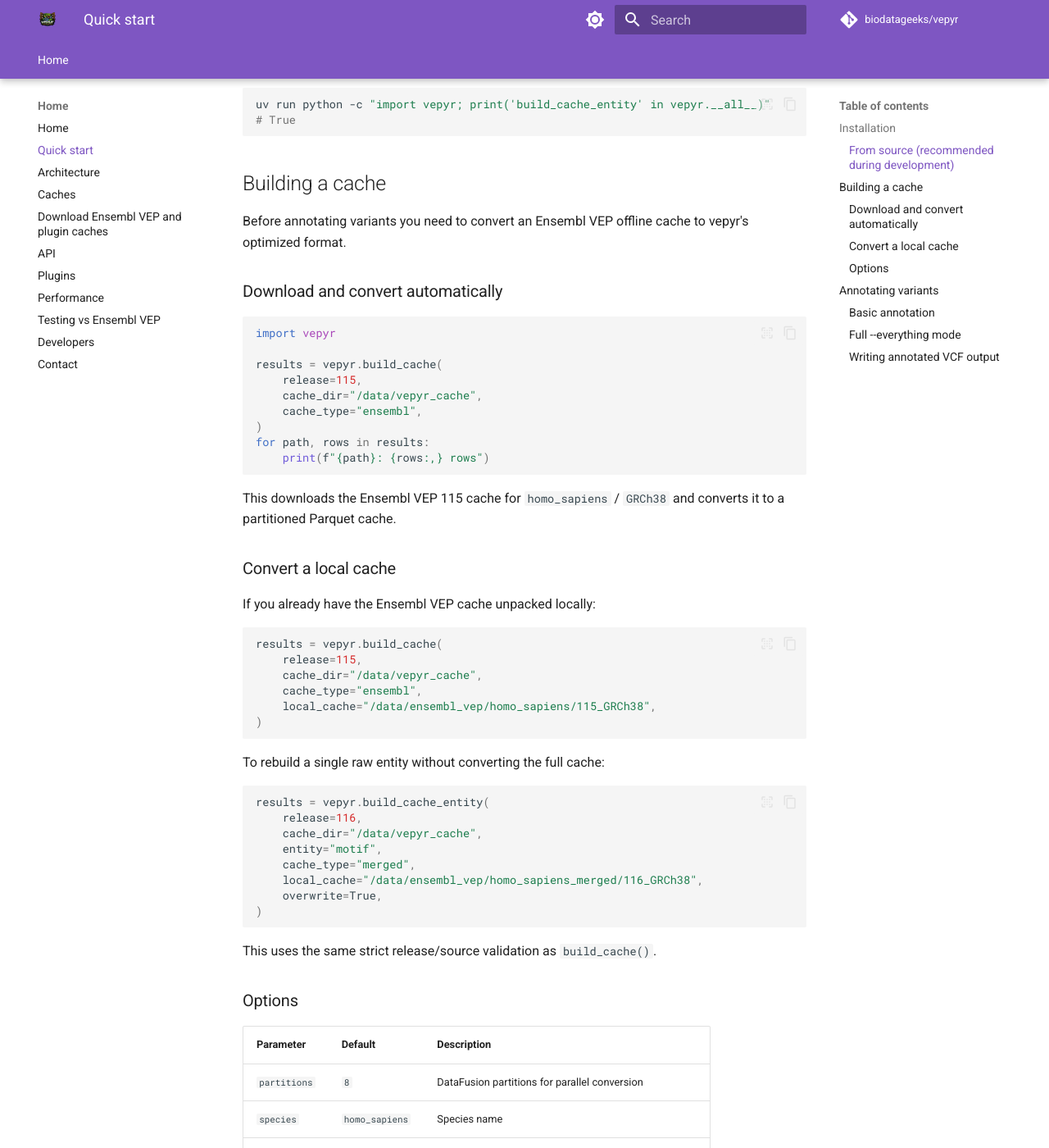
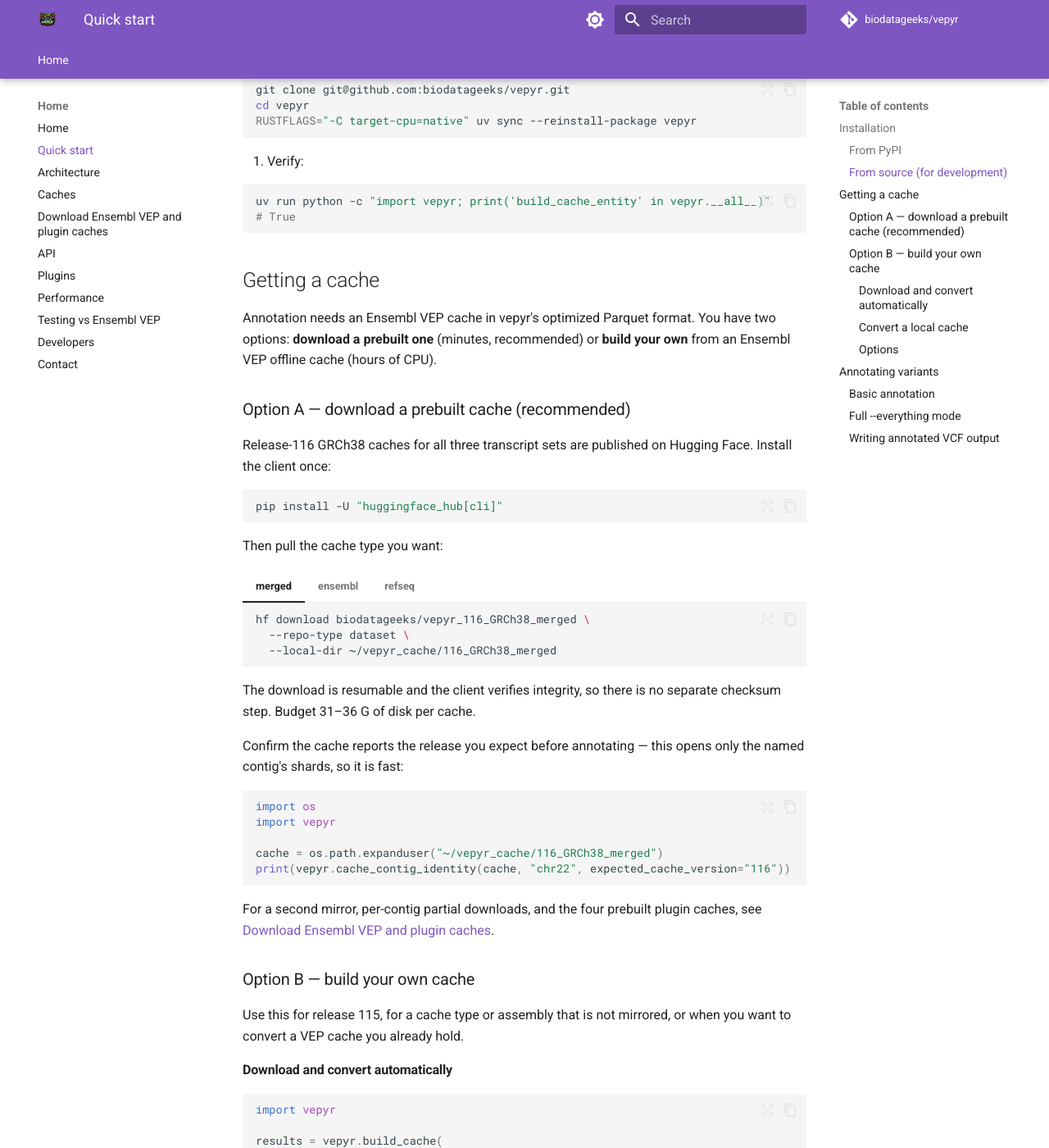
Before and after one commit to biodatageeks/vepyr, an MkDocs documentation site: the page built from docs/quickstart.md, in a window 1280 px wide and 1400 px high, scrolled down 553 px. Shown: the whole window at 82% size. Built offline with MkDocs 1.6.1 and Material for MkDocs 9.7.7, drawn with Linux system fonts in a browser that asks for light colours; comment, search, counter and statistics services are not loaded; some of the changed text lies outside the part shown.

Commit message:
docs(quickstart): lead with downloading a prebuilt cache
Building a cache costs hours of CPU and a large Ensembl download, so it
is the wrong first instruction now that release-116 caches are published.
Restructure 'Building a cache' into 'Getting a cache' with option A
(download) before option B (build), and add the PyPI install.

Co-Authored-By: Claude Opus 5 (1M context) <noreply@anthropic.com>
Claude-Session: https://claude.ai/code/session_01YQRCz4JMbAJFcSoAW6YS7e

````diff
--- a/docs/quickstart.md
+++ b/docs/quickstart.md
@@ -2,7 +2,13 @@
 
 ## Installation
 
-### From source (recommended during development)
+### From PyPI
+
+```bash
+pip install vepyr
+```
+
+### From source (for development)
 
 vepyr requires a Rust toolchain and Python 3.10+.
 
@@ -28,11 +34,71 @@ uv run python -c "import vepyr; print('build_cache_entity' in vepyr.__all__)"
 # True
 ```
 
-## Building a cache
+## Getting a cache
 
-Before annotating variants you need to convert an Ensembl VEP offline cache to vepyr's optimized format.
+Annotation needs an Ensembl VEP cache in vepyr's optimized Parquet format. You
+have two options: **download a prebuilt one** (minutes, recommended) or **build
+your own** from an Ensembl VEP offline cache (hours of CPU).
 
-### Download and convert automatically
+### Option A — download a prebuilt cache (recommended)
+
+Release-116 GRCh38 caches for all three transcript sets are published on
+Hugging Face. Install the client once:
+
+```bash
+pip install -U "huggingface_hub[cli]"
+```
+
+Then pull the cache type you want:
+
+=== "merged"
+
+    ```bash
+    hf download biodatageeks/vepyr_116_GRCh38_merged \
+      --repo-type dataset \
+      --local-dir ~/vepyr_cache/116_GRCh38_merged
+    ```
+
+=== "ensembl"
+
+    ```bash
+    hf download biodatageeks/vepyr_116_GRCh38_ensembl \
+      --repo-type dataset \
+      --local-dir ~/vepyr_cache/116_GRCh38_ensembl
+    ```
+
+=== "refseq"
+
+    ```bash
+    hf download biodatageeks/vepyr_116_GRCh38_refseq \
+      --repo-type dataset \
+      --local-dir ~/vepyr_cache/116_GRCh38_refseq
+    ```
+
+The download is resumable and the client verifies integrity, so there is no
+separate checksum step. Budget 31–36 G of disk per cache.
+
+Confirm the cache reports the release you expect before annotating — this opens
+only the named contig's shards, so it is fast:
+
+```python
+import os
+import vepyr
+
+cache = os.path.expanduser("~/vepyr_cache/116_GRCh38_merged")
+print(vepyr.cache_contig_identity(cache, "chr22", expected_cache_version="116"))
+```
+
+For a second mirror, per-contig partial downloads, and the four prebuilt plugin
+caches, see [Download Ensembl VEP and plugin
+caches](downloads.md).
+
+### Option B — build your own cache
+
+Use this for release 115, for a cache type or assembly that is not mirrored, or
+when you want to convert a VEP cache you already hold.
+
+#### Download and convert automatically
 
 ```python
 import vepyr
@@ -48,7 +114,7 @@ for path, rows in results:
 
 This downloads the Ensembl VEP 115 cache for `homo_sapiens` / `GRCh38` and converts it to a partitioned Parquet cache.
 
-### Convert a local cache
+#### Convert a local cache
 
 If you already have the Ensembl VEP cache unpacked locally:
 
@@ -76,7 +142,7 @@ results = vepyr.build_cache_entity(
 
 This uses the same strict release/source validation as `build_cache()`.
 
-### Options
+#### Options
 
 | Parameter | Default | Description |
 |---|---|---|
````
